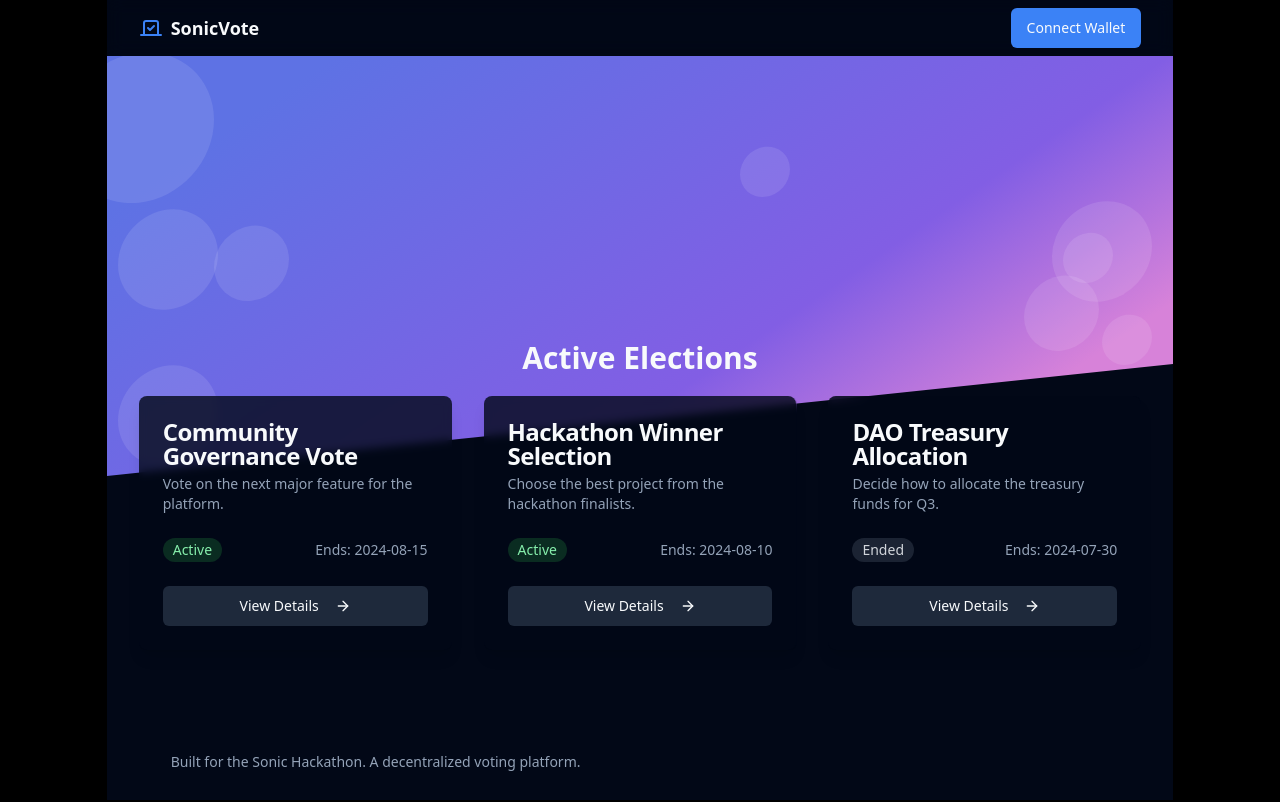
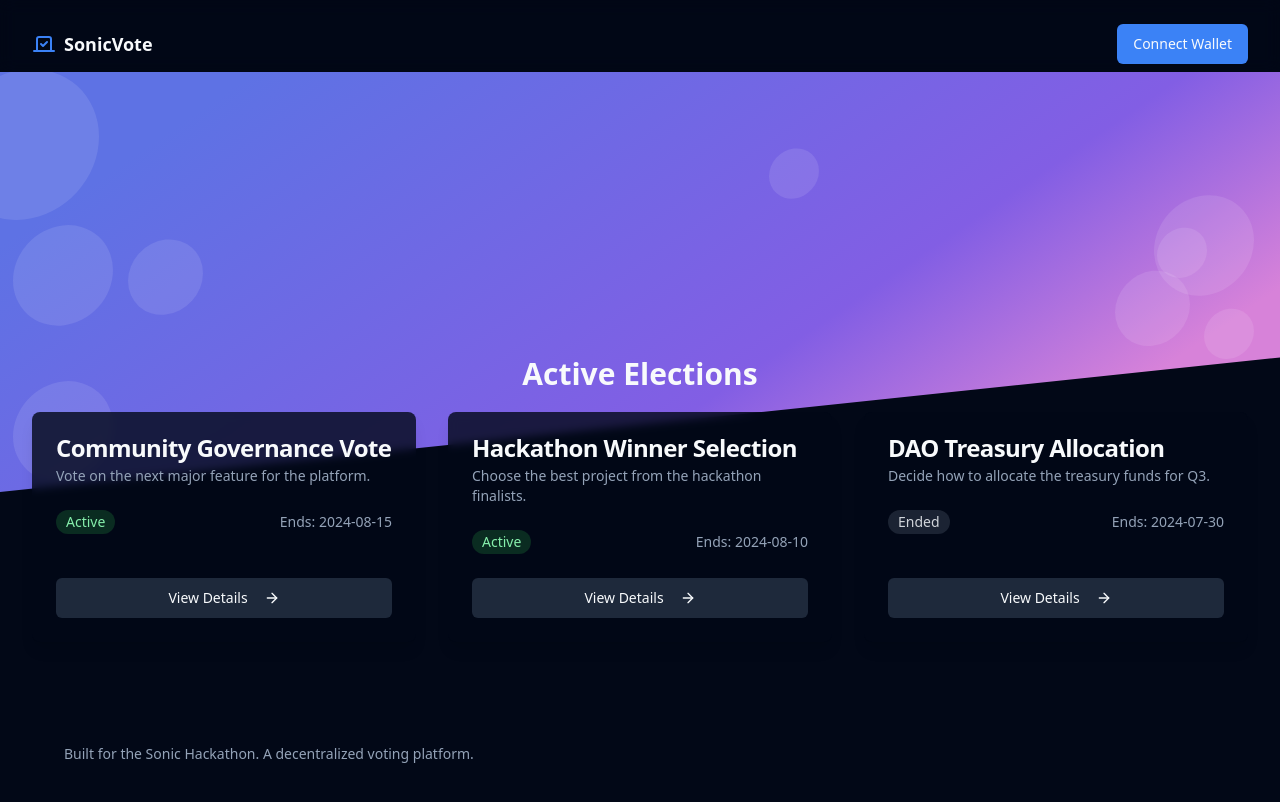
Before and after one commit to anoop04singh/sonicVote-Sonic-S-Tier-University-Hackathon, a React (Vite) app: page / in a window 1280 px wide. Built offline with nearby package versions, Linux system fonts and the light colour scheme.

Commit message:
[dyad] Implemented full-screen layout and design improvements - wrote 3 file(s)

```diff
--- a/src/components/layout/Header.tsx
+++ b/src/components/layout/Header.tsx
@@ -3,7 +3,7 @@ import { Button } from "@/components/ui/button";
 
 const Header = () => {
   return (
-    <header className="sticky top-0 z-50 w-full bg-background/95 backdrop-blur supports-[backdrop-filter]:bg-background/60">
+    <header className="sticky top-0 z-50 w-full bg-background/95 backdrop-blur supports-[backdrop-filter]:bg-background/60 pt-4">
       <div className="container flex h-14 max-w-screen-2xl items-center justify-between">
         <div className="flex items-center space-x-2">
           <Vote className="h-6 w-6 text-primary" />
--- a/src/components/layout/Layout.tsx
+++ b/src/components/layout/Layout.tsx
@@ -8,7 +8,6 @@ interface LayoutProps {
 
 const Layout: React.FC<LayoutProps> = ({ children }) => {
   return (
-    <div className="aspect-ratio-wrapper">
     <div className="min-h-screen bg-background text-foreground flex flex-col">
       <Header />
       <main className="flex-grow">
@@ -16,7 +15,6 @@ const Layout: React.FC<LayoutProps> = ({ children }) => {
       </main>
       <Footer />
     </div>
-    </div>
   );
 };
 
--- a/src/globals.css
+++ b/src/globals.css
@@ -41,19 +41,23 @@
   }
 
   body {
-    @apply bg-black text-foreground flex items-center justify-center;
+    @apply bg-background text-foreground;
     min-height: 100vh;
+  }
+
+  /* Hide scrollbar for Chrome, Safari and Opera */
+  body::-webkit-scrollbar {
+    display: none;
+  }
+
+  /* Hide scrollbar for IE, Edge and Firefox */
+  body {
+    -ms-overflow-style: none;  /* IE and Edge */
+    scrollbar-width: none;  /* Firefox */
   }
 }
 
 @layer components {
-  .aspect-ratio-wrapper {
-    @apply relative w-full h-full max-w-full max-h-full overflow-auto shadow-2xl bg-background;
-    aspect-ratio: 4 / 3;
-    max-width: 133.33vh; /* 100vh * 4/3 */
-    max-height: 100vh;
-  }
-
   .section-shaped {
     @apply relative overflow-hidden;
   }
```
Lines whose indentation alone changed are shown as unchanged.
